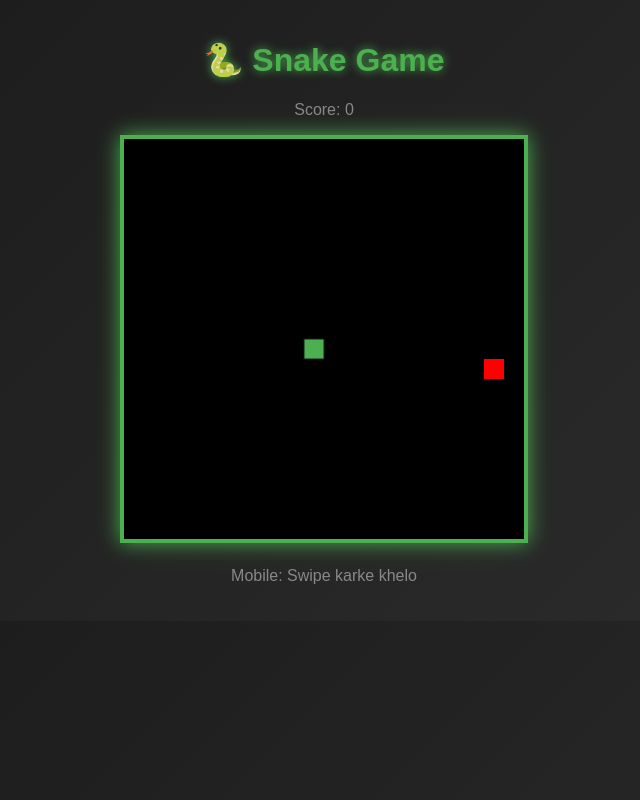
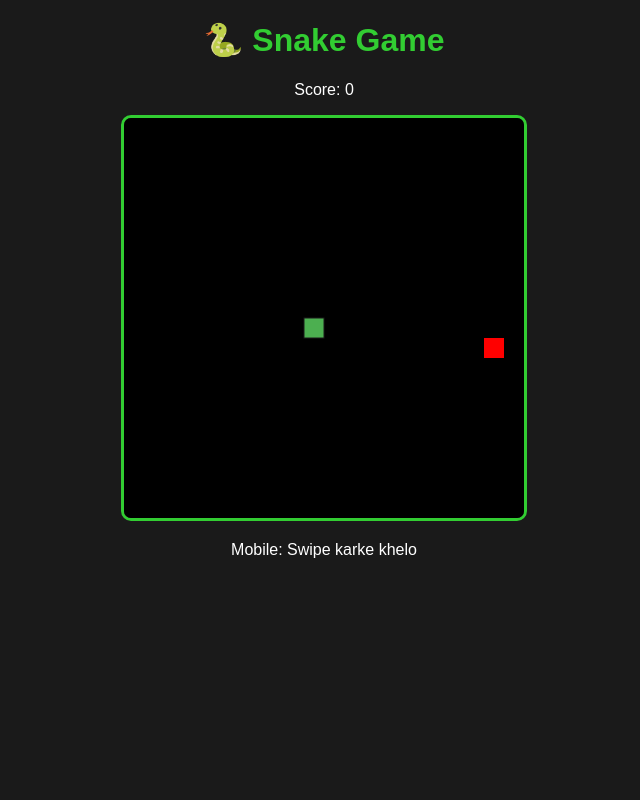
Before and after one commit to Satyavee009/Snake-game, a plain HTML site: page index.html in a window 1280 px wide. Shown: the whole page, without its empty margins (316-956 px from the left). Drawn offline with Linux system fonts and the light colour scheme.

Commit message:
Refactor CSS styles for body and canvas elements
Updated styles for body and canvas elements, including color and border changes. Adjusted h1 color to limegreen.

```diff
--- a/style.css
+++ b/style.css
@@ -1,24 +1,12 @@
 body {
-  text-align: center;
-  background: linear-gradient(135deg, #1a1a1a, #2d2d2d);
-  color: white;
-  font-family: Arial;
-  margin: 0;
-  padding: 20px;
+    background: #1a1a1a;
+    color: white;
+    text-align: center;
+    font-family: Arial;
 }
-h1 { color: #4CAF50; text-shadow: 0 0 10px #4CAF50; }
-.score { font-size: 28px; margin: 15px; color: #4CAF50; }
 canvas {
-  border: 4px solid #4CAF50;
-  background: #000;
-  box-shadow: 0 0 20px #4CAF50;
+    background: #2d2d2d;
+    border: 3px solid limegreen;
+    border-radius: 10px;
 }
-.controls { margin-top: 15px; }
-.controls button {
-  width: 60px; height: 60px;
-  font-size: 24px; margin: 5px;
-  background: #4CAF50; border: none;
-  border-radius: 10px; cursor: pointer;
-}
-.controls button:active { background: #45a049; }
-p { color: #888; margin-top: 20px; }
+h1 { color: limegreen; }
```
